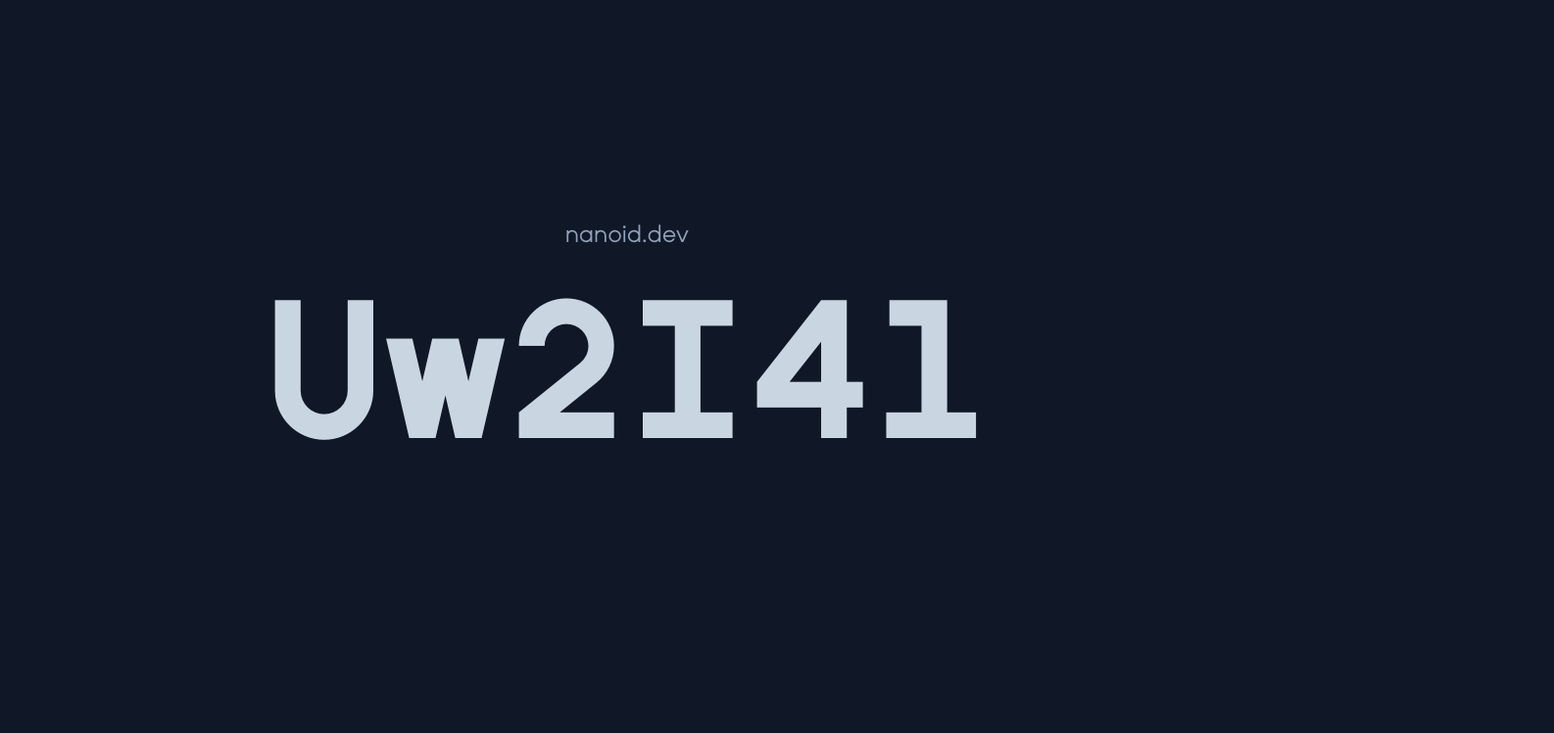
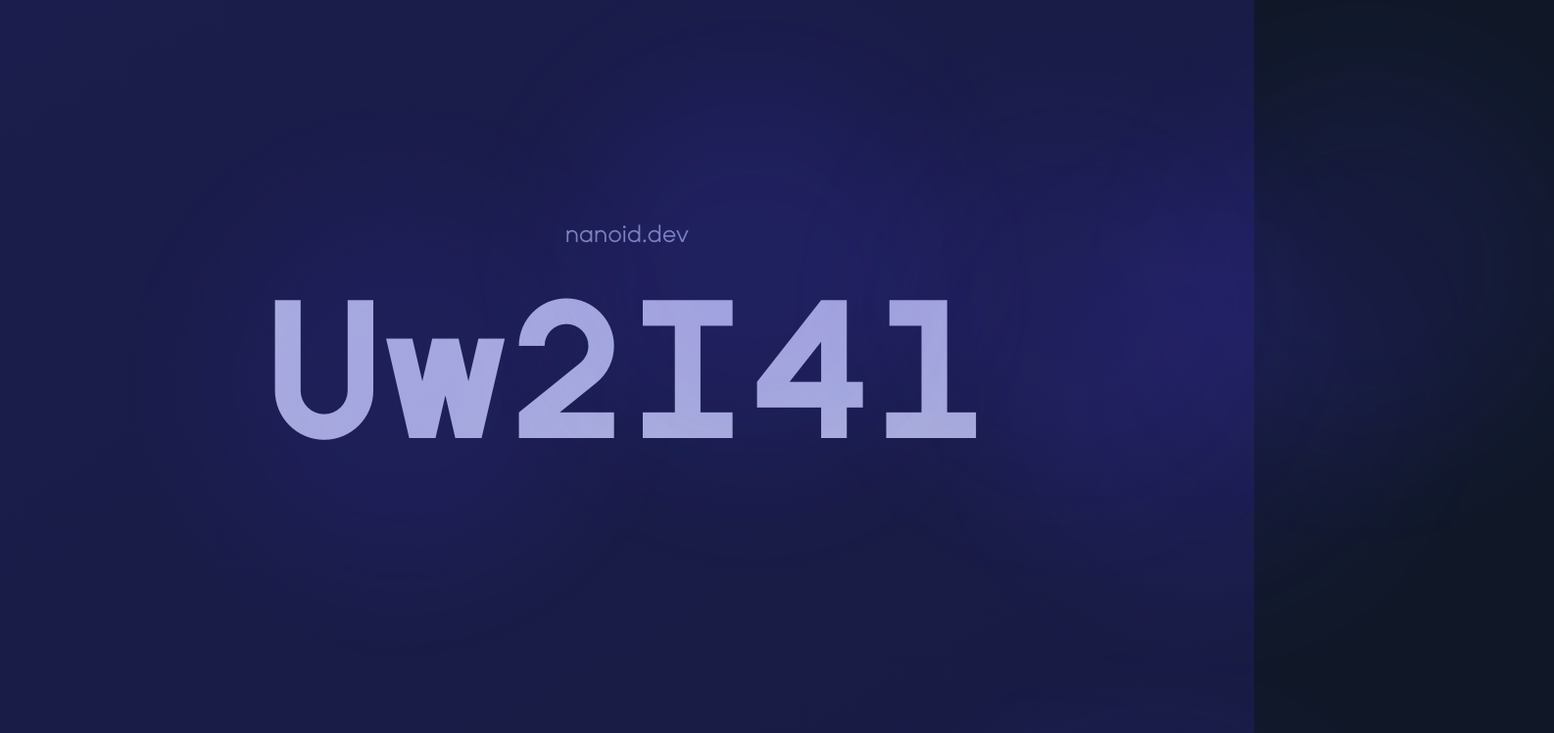
Before and after one commit to vsnthdev/nanoid.dev, a Next.js app: page / in a window 1280 px wide. Shown: the top 748 px of the page at 98% size, 1586 px wide, since content can reach past the window. Built offline with nearby package versions, Linux system fonts and the light colour scheme.

Commit message:
✨ add framer motion animations

```diff
--- a/package.json
+++ b/package.json
@@ -9,6 +9,7 @@
         "lint": "next lint"
     },
     "dependencies": {
+        "framer-motion": "^12.11.3",
         "nanoid": "^5.1.5",
         "next": "15.3.1",
         "react": "^19.0.0",
--- a/src/app/layout.tsx
+++ b/src/app/layout.tsx
@@ -1,7 +1,68 @@
-import type { Metadata } from 'next'
+'use client'
+
 import localFont from 'next/font/local'
 import './globals.css'
 import { Footer } from '../components/footer'
+import { useState, useEffect } from 'react'
+import { motion } from 'framer-motion'
+
+const colorPalettes = [
+    {
+        background: 'from-blue-500/20 to-blue-600/20',
+        text: 'text-white',
+        blob: 'bg-blue-400/10',
+    },
+    {
+        background: 'from-sky-500/20 to-sky-600/20',
+        text: 'text-gray-100',
+        blob: 'bg-sky-400/10',
+    },
+    {
+        background: 'from-indigo-500/20 to-indigo-600/20',
+        text: 'text-blue-100',
+        blob: 'bg-indigo-400/10',
+    },
+    {
+        background: 'from-cyan-500/20 to-cyan-600/20',
+        text: 'text-cyan-100',
+        blob: 'bg-cyan-400/10',
+    },
+    {
+        background: 'from-teal-500/20 to-teal-600/20',
+        text: 'text-teal-100',
+        blob: 'bg-teal-400/10',
+    },
+    {
+        background: 'from-blue-700/20 to-blue-800/20',
+        text: 'text-blue-200',
+        blob: 'bg-blue-600/10',
+    },
+    {
+        background: 'from-sky-700/20 to-sky-800/20',
+        text: 'text-sky-200',
+        blob: 'bg-sky-600/10',
+    },
+    {
+        background: 'from-indigo-700/20 to-indigo-800/20',
+        text: 'text-indigo-200',
+        blob: 'bg-indigo-600/10',
+    },
+    {
+        background: 'from-cyan-700/20 to-cyan-800/20',
+        text: 'text-cyan-200',
+        blob: 'bg-cyan-600/10',
+    },
+    {
+        background: 'from-teal-700/20 to-teal-800/20',
+        text: 'text-teal-200',
+        blob: 'bg-teal-600/10',
+    },
+    {
+        background: 'from-amber-500/20 to-amber-600/20',
+        text: 'text-amber-100',
+        blob: 'bg-amber-400/10',
+    },
+];
 
 const basicallyASansSerif = localFont({
     src: [
@@ -105,22 +166,61 @@ const basicallyAMono = localFont({
     variable: '--font-basically-a-mono',
 })
 
-
-export const metadata: Metadata = {
-    title: 'nanoid.dev',
-    description: '',
-}
-
 export default function RootLayout({
     children,
 }: Readonly<{
     children: React.ReactNode
 }>) {
+    const [backgroundColor, setBackgroundColor] = useState('');
+    const [textColor, setTextColor] = useState('');
+    const [blobColor, setBlobColor] = useState('');
+    const [blobPositions, setBlobPositions] = useState<{ top: string; left: string; transform: string }[]>([]);
+
+    useEffect(() => {
+        const randomIndex = Math.floor(Math.random() * colorPalettes.length);
+        const randomPalette = colorPalettes[randomIndex];
+        setBackgroundColor(randomPalette.background);
+        setTextColor(randomPalette.text);
+        setBlobColor(randomPalette.blob);
+
+        const positions = Array.from({ length: 8 }).map(() => ({
+            top: `${Math.random() * 100}%`,
+            left: `${Math.random() * 100}%`,
+            transform: `scale(${0.5 + Math.random() * 0.5})`,
+        }));
+        setBlobPositions(positions);
+    }, []);
+
     return (
         <html lang='en' className={`${basicallyASansSerif.className} h-full`}>
             <body
-                className={`${basicallyAMono.variable} antialiased flex flex-col h-full bg-gray-900 text-white`}
+                className={`${basicallyAMono.variable} antialiased flex flex-col h-full bg-gray-900 relative overflow-hidden ${textColor}`}
             >
+                <motion.div
+                    className={`absolute inset-0 z-0 bg-gradient-to-br ${backgroundColor}`}
+                    initial={{ opacity: 0 }}
+                    animate={{ opacity: 1 }}
+                    transition={{ duration: 1 }}
+                ></motion.div>
+                {blobPositions.map((position, index) => (
+                    <motion.div
+                        key={index}
+                        className={`absolute w-96 h-96 rounded-full blur-3xl ${blobColor}`}
+                        style={position}
+                        initial={{ opacity: 0 }}
+                        animate={{
+                            opacity: 1,
+                            x: Math.random() * 20 - 10, // Random horizontal movement between -10 and 10
+                            y: Math.random() * 20 - 10, // Random vertical movement between -10 and 10
+                        }}
+                        transition={{
+                            duration: 5 + Math.random() * 5, // Random duration between 5 and 10 seconds
+                            repeat: Infinity,
+                            repeatType: 'reverse',
+                            delay: 0.5 + index * 0.1, // Staggered fade-in delay
+                        }}
+                    />
+                ))}
                 <div className='flex-grow'>
                     {children}
                 </div>
```
Also changed, not shown: 1 other file (tests, documents, lock files or other folders).
